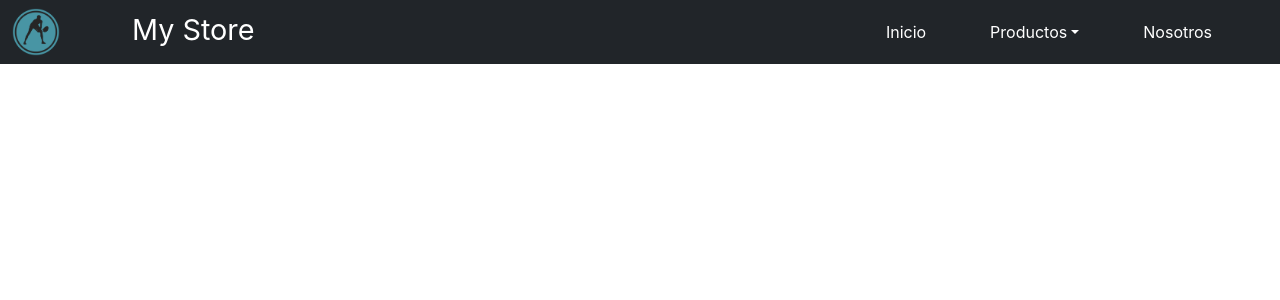
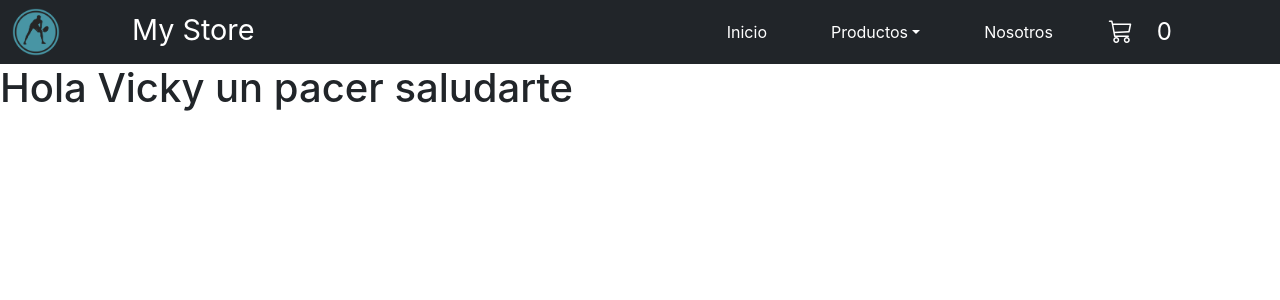
Before and after one commit to RoqueGlisci/React-js-My-Store, a React (Create React App) app: page / in a window 1280 px wide. Shown: the top 300 px of the page. Built offline with nearby package versions, Linux system fonts and the light colour scheme.

Commit message:
add NavBar_p3

```diff
--- a/package.json
+++ b/package.json
@@ -6,6 +6,7 @@
     "@testing-library/jest-dom": "^5.16.4",
     "@testing-library/react": "^13.2.0",
     "@testing-library/user-event": "^13.5.0",
+    "bootstrap-icons": "^1.8.3",
     "react": "^18.1.0",
     "react-dom": "^18.1.0",
     "react-scripts": "5.0.1",
--- a/public/index.html
+++ b/public/index.html
@@ -25,8 +25,12 @@
       Learn how to configure a non-root public URL by running `npm run build`.
     -->
     <title>React App</title>
+
     <!-- CSS only -->
     <link href="https://cdn.jsdelivr.net/npm/bootstrap@5.2.0-beta1/dist/css/bootstrap.min.css" rel="stylesheet" integrity="sha384-0evHe/X+R7YkIZDRvuzKMRqM+OrBnVFBL6DOitfPri4tjfHxaWutUpFmBp4vmVor" crossorigin="anonymous">
+    <!-- icons -->
+    <link rel="stylesheet" href="https://cdn.jsdelivr.net/npm/bootstrap-icons@1.8.3/font/bootstrap-icons.css">
+
   </head>
   <body>
     <noscript>You need to enable JavaScript to run this app.</noscript>
--- a/src/App.js
+++ b/src/App.js
@@ -1,10 +1,12 @@
 
+import ItemListContainer from "./components/ItemListContainer";
 import NavBar from "./components/NavBar";
 
 function App() {
   return (
     <>
       <NavBar />
+      <ItemListContainer greeting={'un pacer saludarte'} name={'Vicky'} />
     </>
 
   );
--- /dev/null
+++ b/src/components/CartWidget.jsx
@@ -0,0 +1,46 @@
+//rfce
+//rfc
+import React from 'react'
+
+export default function CartWidget({items}) {
+    return (
+        <>
+            {/* <svg version="1.0" xmlns="http://www.w3.org/2000/svg"
+                width="80.000000pt" height="25.000000pt" viewBox="0 0 1280.000000 1012.000000"
+                preserveAspectRatio="xMidYMid meet">
+                <metadata>
+                    Created by potrace 1.15, written by Peter Selinger 2001-2017
+                </metadata>
+                <g transform="translate(0.000000,1012.000000) scale(0.100000,-0.100000)"
+                    fill="#ff5722" stroke="none">
+                    <path d="M1515 10110 c-209 -4 -550 -8 -757 -9 l-378 -1 0 -382 0 -381 778 9
+                    c427 5 903 9 1057 9 l280 0 180 -360 c173 -346 224 -451 451 -944 l104 -224 0
+                    -2458 0 -2459 4012 2 4012 3 59 180 c32 99 85 263 118 365 33 102 91 280 129
+                    395 37 116 95 293 128 395 33 102 119 366 191 588 132 404 282 868 523 1607
+                    71 220 189 580 261 800 l132 400 3 289 3 289 -1498 -7 c-1386 -6 -3091 -15
+                    -6174 -32 l-1225 -7 -21 49 c-62 149 -356 766 -544 1144 -175 350 -228 448
+                    -273 502 -98 117 -211 186 -366 224 -64 15 -128 18 -440 19 -201 1 -536 -1
+                    -745 -5z"/>
+                    <path d="M5115 2419 c-165 -12 -315 -56 -471 -138 -343 -180 -580 -519 -635
+                    -909 -14 -104 -6 -310 16 -412 110 -496 509 -870 1008 -944 618 -92 1194 292
+                    1353 901 35 133 44 365 20 498 -46 250 -152 458 -324 636 -254 265 -595 394
+                    -967 368z m247 -624 c203 -50 379 -226 432 -431 19 -72 21 -210 5 -286 -66
+                    -313 -397 -524 -712 -454 -182 41 -341 166 -416 327 -46 99 -61 164 -61 263 0
+                    159 65 313 179 426 152 150 361 206 573 155z"/>
+                    <path d="M9240 2419 c-378 -26 -724 -235 -935 -565 -225 -352 -244 -817 -49
+                    -1195 331 -642 1151 -855 1748 -455 256 172 442 441 511 740 66 286 16 618
+                    -131 871 -240 410 -667 636 -1144 604z m265 -631 c186 -53 341 -205 401 -393
+                    32 -100 36 -246 9 -340 -107 -372 -511 -550 -858 -378 -91 46 -208 160 -255
+                    250 -41 78 -72 198 -72 278 0 409 382 697 775 583z"/>
+                </g>
+            </svg> */}
+
+            {/* usando bootstrap icons */}
+            <i className="bi bi-cart3 pe-4" style={{color: "white", fontSize: "1.5rem"}}></i>
+
+            <span style={{color: "white", fontSize:"1.5rem" }}>{items}</span>
+
+        </>
+
+    )
+}
--- /dev/null
+++ b/src/components/ItemListContainer.jsx
@@ -0,0 +1,16 @@
+//rfce
+//rfc
+import React from 'react'
+
+export default function ItemListContainer({ greeting, name}) {
+    return (
+        <h1>{`Hola ${name} ${greeting}`}</h1>
+    );
+}
+
+// -----otra forma-------
+// export default function ItemListContainer({ props }) {
+//     return (
+//         <h1>{props.greeting}</h1>
+//     );
+// }
--- a/src/components/NavBar.jsx
+++ b/src/components/NavBar.jsx
@@ -1,4 +1,7 @@
+//rfce
+//rfc
 import Pad from '../img/img_1.png'
+import CartWidget from './CartWidget';
 
 function NavBar() {
     return (
@@ -41,7 +44,15 @@ function NavBar() {
                                 <a className="nav-link text-white" href="#/">Nosotros</a>
                             </li>
 
+
+
+
                         </ul>
+
+                        <div className="ps-5 pe-5">
+                            <CartWidget items={0} />
+                        </div>
+
                     </div>
 
                 </div>
```
Also changed, not shown: 1 other file (tests, documents, lock files or other folders).
